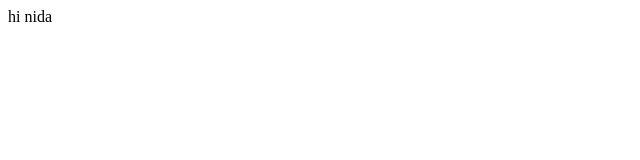
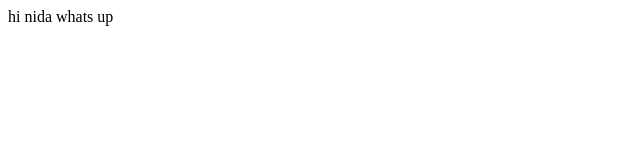
Before and after one commit to Nida-Afra/local-demo, a plain HTML site: page index.html in a window 1280 px wide. Shown: the full height of the page, 0-640 px from the left. Drawn offline with Linux system fonts and the light colour scheme.

Commit message:
new text added

```diff
--- a/index.html
+++ b/index.html
@@ -1 +1 @@
-<p>hi nida </p>
+<p>hi nida whats up </p>
```
Also changed, not shown: 1 other file.
